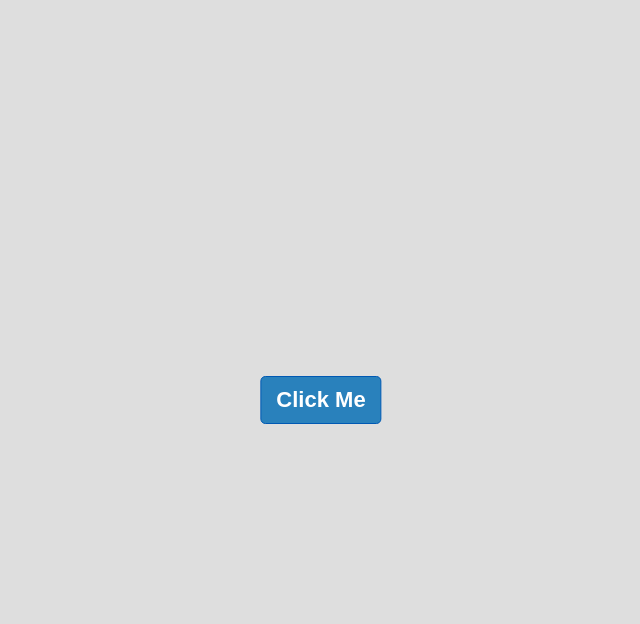
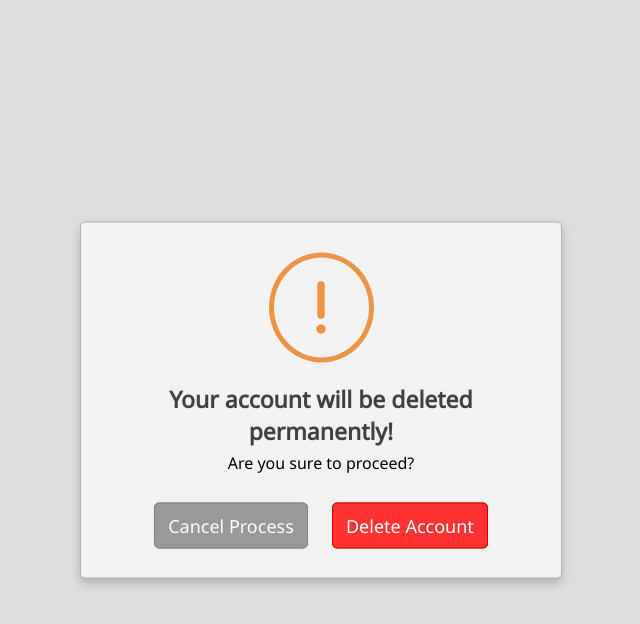
Before and after one commit to usamasadiqus/alert-popup-box-html-css-jQuery, a plain HTML site: page index.html in a window 1280 px wide. Both pictures are taken after a click on the link "Click Me". Shown: the whole page, without its empty margins (319-959 px from the left). Drawn offline with nearby package versions, Linux system fonts and the light colour scheme.

Commit message:
add jquery functionality

```diff
--- a/index.html
+++ b/index.html
@@ -7,6 +7,37 @@
 
     <!-- Custom CSS -->
     <link rel="stylesheet" href="./style.css" />
+
+    <!-- jQuery CDN -->
+    <script src="https://code.jquery.com/jquery-3.7.1.js"></script>
+
+    <!-- Custom jQuery -->
+    <script>
+      $(document).ready(function () {
+        $(".click").click(function () {
+          $(".popup_box").css({
+            opacity: "1",
+            "pointer-events": "auto",
+          });
+        });
+        $(".btn1").click(function () {
+          $(".popup_box").css({
+            opacity: "0",
+            "pointer-events": "none",
+          });
+        });
+        $(".btn2").click(function () {
+          $(".popup_box").css({
+            opacity: "0",
+            "pointer-events": "none",
+          });
+          $(".click").text("Account Deleted");
+          setTimeout(function () {
+            $(".click").text("Click Me");
+          }, 1000);
+        });
+      });
+    </script>
   </head>
   <body>
     <a href="#" class="click">Click Me</a>
@@ -21,7 +52,7 @@
       </div>
     </div>
 
-    <!-- Fonts - Font Awesome -->
+    <!-- Fonts - Font Awesome CDN -->
     <script
       src="https://kit.fontawesome.com/2c339b9814.js"
       crossorigin="anonymous"
```
